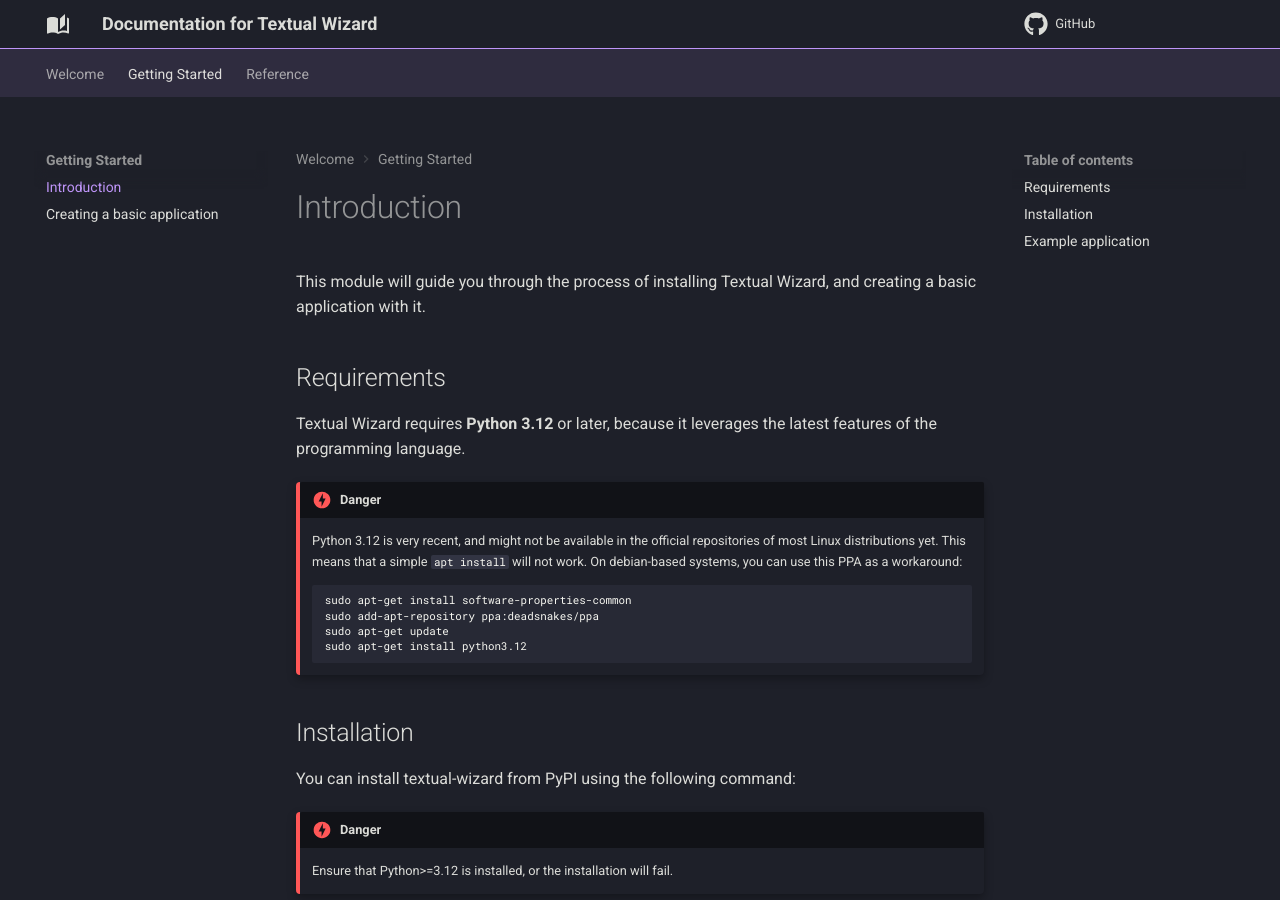
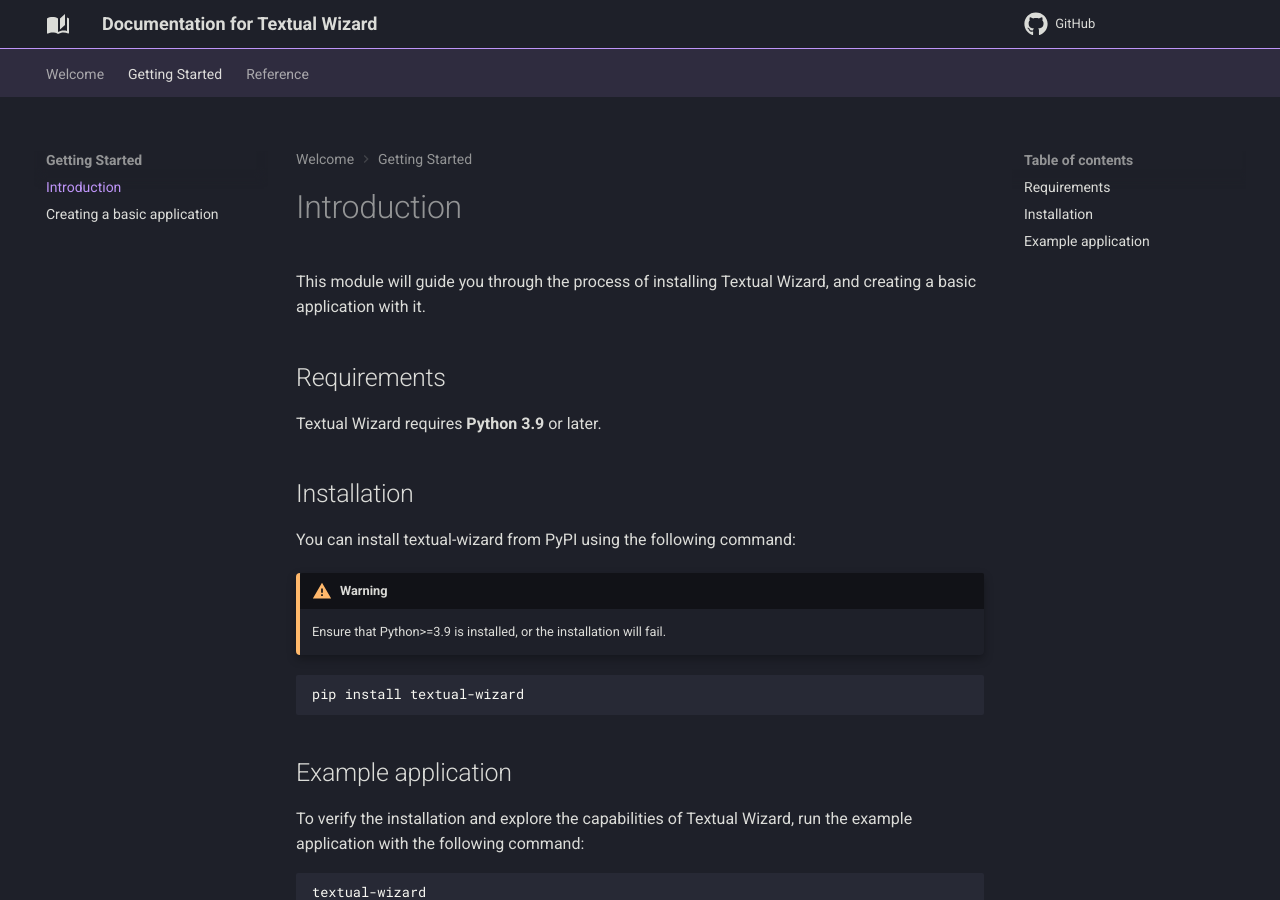
Before and after one commit to SkwalExe/textual-wizard, an MkDocs documentation site: the page built from docs/getting-started/index.md, in a window 1280 px wide and 900 px high. Built offline with MkDocs 1.6.1 and Material for MkDocs 9.7.7, drawn with Linux system fonts in a browser that asks for light colours; comment, search, counter and statistics services are not loaded.

Commit message:
New version, add compatibility for Python>=3.9

````diff
--- a/docs/getting-started/index.md
+++ b/docs/getting-started/index.md
@@ -4,24 +4,14 @@
 
 ## Requirements
 
-Textual Wizard requires **Python 3.12** or later, because it leverages the latest features of the programming language.
-
-!!! danger
-    Python 3.12 is very recent, and might not be available in the official repositories of most Linux distributions yet.  This means that a simple `apt install` will not work.
-    On debian-based systems, you can use this PPA as a workaround:
-    ```bash
-    sudo apt-get install software-properties-common
-    sudo add-apt-repository ppa:deadsnakes/ppa
-    sudo apt-get update
-    sudo apt-get install python3.12
-    ```
+Textual Wizard requires **Python 3.9** or later.
 
 ## Installation
 
 You can install textual-wizard from PyPI using the following command:
 
-!!! danger
-    Ensure that Python>=3.12 is installed, or the installation will fail.
+!!! warning
+    Ensure that Python>=3.9 is installed, or the installation will fail.
 
 ```bash
 pip install textual-wizard
--- a/src/textual_wizard/__init__.py
+++ b/src/textual_wizard/__init__.py
@@ -2,3 +2,4 @@
 from textual_wizard.wizard import Wizard
 
 __all__ = ["Wizard", "inputs", "exceptions"]
+__version__ = "0.2.0"
````
Also changed, not shown: CHANGELOG.md (+5 -0 lines), README.md (+1 -1 lines), pyproject.toml (+6 -2 lines), 2 other files.
